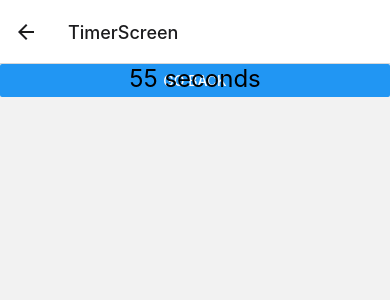
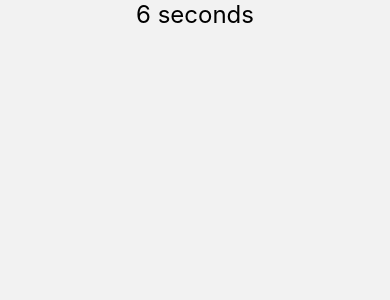
Before and after one commit to braulioPad/game, a React Native app: screen /TimerScreen in a window 390 px wide. Shown: the top 300 px of the page. Built offline with nearby package versions, Linux system fonts and the light colour scheme.

Commit message:
Timer fixed and add more screens

```diff
--- a/App.tsx
+++ b/App.tsx
@@ -7,7 +7,7 @@ import About from './src/components/AboutUsScr/AboutScr';
 import TeamScr from './src/components/TeamScreen/TeamScr';
 import TeamsListScreen from './src/components/TeamListScreen/TeamsListScreen';
 import GameScr from './src/components/GameScreen/GameScr';
-
+import ScoreScr from './src/components/ScoreScreen/ScoreScr';
 const Stack = createStackNavigator();
 
 const App: React.FC = () => {
@@ -18,10 +18,11 @@ const App: React.FC = () => {
         <Stack.Screen name="configuration" component={ConfigScreen} />
         <Stack.Screen name="aboutUs" component={About} />
         <Stack.Screen name="TeamScr" component={TeamScr} options={{ headerShown: true }} />
+        <Stack.Screen name="ScoreScr" component={ScoreScr} options={{ headerShown: true }} />
         <Stack.Screen
           name="TeamsListScreen"
           component={TeamsListScreen as React.FC}/>
-          <Stack.Screen name="TimerScreen" component={GameScr} />
+          <Stack.Screen name="TimerScreen" component={GameScr} options={{ headerShown: false }}/>
       </Stack.Navigator>
     </NavigationContainer>
   );
--- a/src/components/GameScreen/GameScr.tsx
+++ b/src/components/GameScreen/GameScr.tsx
@@ -3,33 +3,29 @@ import { Button, StyleSheet, Text, TouchableOpacity, View, Modal  } from 'react-
 
 interface TimerScreenProps {
   navigation: any; // Assuming the navigation prop is of any type for simplicity
+  route: any;
 }
 
 import data from '../Data/en_card.json';
-const GameScr: React.FC<TimerScreenProps> = ({ navigation }) => {
-  const [time, setTime] = useState(60); // Set the initial countdown duration for the screen
+const GameScr: React.FC<TimerScreenProps> = ({ navigation,route }) => {
+  const [time, setTime] = useState(10); // Set the initial countdown duration for the screen
   const [modalTime, setModalTime] = useState(3); // Set the initial countdown duration for the modal
   const [jsonData, setJsonData] = useState<any>(null);
   const [modalVisible, setModalVisible] = useState(true);
 
+  const [teams, setTeams] = useState([
+    { name: 'Team A', score: 0 },
+    { name: 'Team B', score: 0 },
+  ]);
+
+
   useEffect(() => {
-    // Start the countdown interval for the screen
-    const screenIntervalId = setInterval(() => {
-      setTime((prevTime) => {
-        if (prevTime === 0) {
-          clearInterval(screenIntervalId); // Stop the interval when screen countdown reaches 0
-          console.log('Screen Countdown finished');
-          setModalVisible(true); // Show the modal after the screen countdown finishes
-        }
-        return prevTime > 0 ? prevTime - 1 : 0;
-      });
-    }, 1000);
+    // Start the timer for TimerScreen when the modal closes
+    if (!modalVisible) {
+      startTimerForTimerScreen();
+    }
+  }, [modalVisible]);
 
-    // Cleanup function for screen countdown interval when the component unmounts
-    return () => {
-      clearInterval(screenIntervalId);
-    };
-  }, []);
 
   useEffect(() => {
     // Start the countdown interval for the modal when it is visible
@@ -52,6 +48,18 @@ const GameScr: React.FC<TimerScreenProps> = ({ navigation }) => {
     }
   }, [modalVisible]);
 
+  useEffect(() => {
+    const onFocus = () => {
+      setTime(10);
+      setModalTime(2);
+      setModalVisible(true);
+    };
+    navigation.addListener('focus', onFocus);
+    // Cleanup listeners when the component is unmounted
+    return () => {
+      navigation.removeListener('focus', onFocus);
+    };
+  }, [navigation]);
   const handleGoBack = () => {
     navigation.goBack();
   };
@@ -68,7 +76,30 @@ const GameScr: React.FC<TimerScreenProps> = ({ navigation }) => {
 
   const closeModal = useCallback(() => {
     setModalVisible(false);
+    // Start the timer for TimerScreen after the modal closes
+    startTimerForTimerScreen();
   }, []);
+
+  const startTimerForTimerScreen = () => {
+    // Start the countdown interval for TimerScreen
+    const timerScreenIntervalId = setInterval(() => {
+      setTime((prevTime) => {
+        if (prevTime === 0) {
+          clearInterval(timerScreenIntervalId); // Stop the interval when TimerScreen countdown reaches 0
+          console.log('TimerScreen Countdown finished');
+          navigation.navigate('ScoreScr', { teams: teams });
+        }
+        return prevTime > 0 ? prevTime - 1 : 0;
+      });
+    }, 1000);
+
+    // Cleanup function for TimerScreen countdown interval when the component unmounts
+    return () => {
+      clearInterval(timerScreenIntervalId);
+    };
+  };
+
+
 
   return (
     <View style={styles.container}>
@@ -110,8 +141,6 @@ const GameScr: React.FC<TimerScreenProps> = ({ navigation }) => {
           activeOpacity={0} // Set activeOpacity to 0 to make it completely invisible
         />
       </View>
-
-      <Button title="Go Back" onPress={handleGoBack} />
     </View>
   );
 };
--- /dev/null
+++ b/src/components/ScoreScreen/ScoreScr.tsx
@@ -0,0 +1,59 @@
+import React from 'react';
+import { View, Text, StyleSheet,Button } from 'react-native';
+
+interface ScoreScreenProps {
+  route: any; // Assuming the route prop is of any type for simplicity
+  navigation: any;
+}
+
+
+
+const ScoreScr: React.FC<ScoreScreenProps> = ({ route,navigation }) => {
+  const { teams } = route.params;
+
+  const handleGoGame = () => {
+    // Navigate back to the previous screen
+    navigation.navigate('TimerScreen');
+  };
+
+  return (
+    <View style={styles.container}>
+      <Text style={styles.header}>Team Scores</Text>
+      {teams.map((team: { name: string; score: number }, index: number) => (
+        <View key={index} style={styles.teamContainer}>
+          <Text style={styles.teamName}>{team.name}</Text>
+          <Text style={styles.teamScore}>{team.score}</Text>
+        </View>
+      ))}
+      <Button title="Next player" onPress={handleGoGame} />
+    </View>
+  );
+};
+
+const styles = StyleSheet.create({
+  container: {
+    flex: 1,
+    justifyContent: 'center',
+    alignItems: 'center',
+  },
+  header: {
+    fontSize: 24,
+    fontWeight: 'bold',
+    marginBottom: 20,
+  },
+  teamContainer: {
+    flexDirection: 'row',
+    alignItems: 'center',
+    marginBottom: 10,
+  },
+  teamName: {
+    fontSize: 18,
+    marginRight: 10,
+  },
+  teamScore: {
+    fontSize: 18,
+    fontWeight: 'bold',
+  },
+});
+
+export default ScoreScr;
```
Also changed, not shown: src/components/SelectionCardsScreen/SelectionCardsScr.tsx (added), 1 other file (tests, documents, lock files or other folders).
